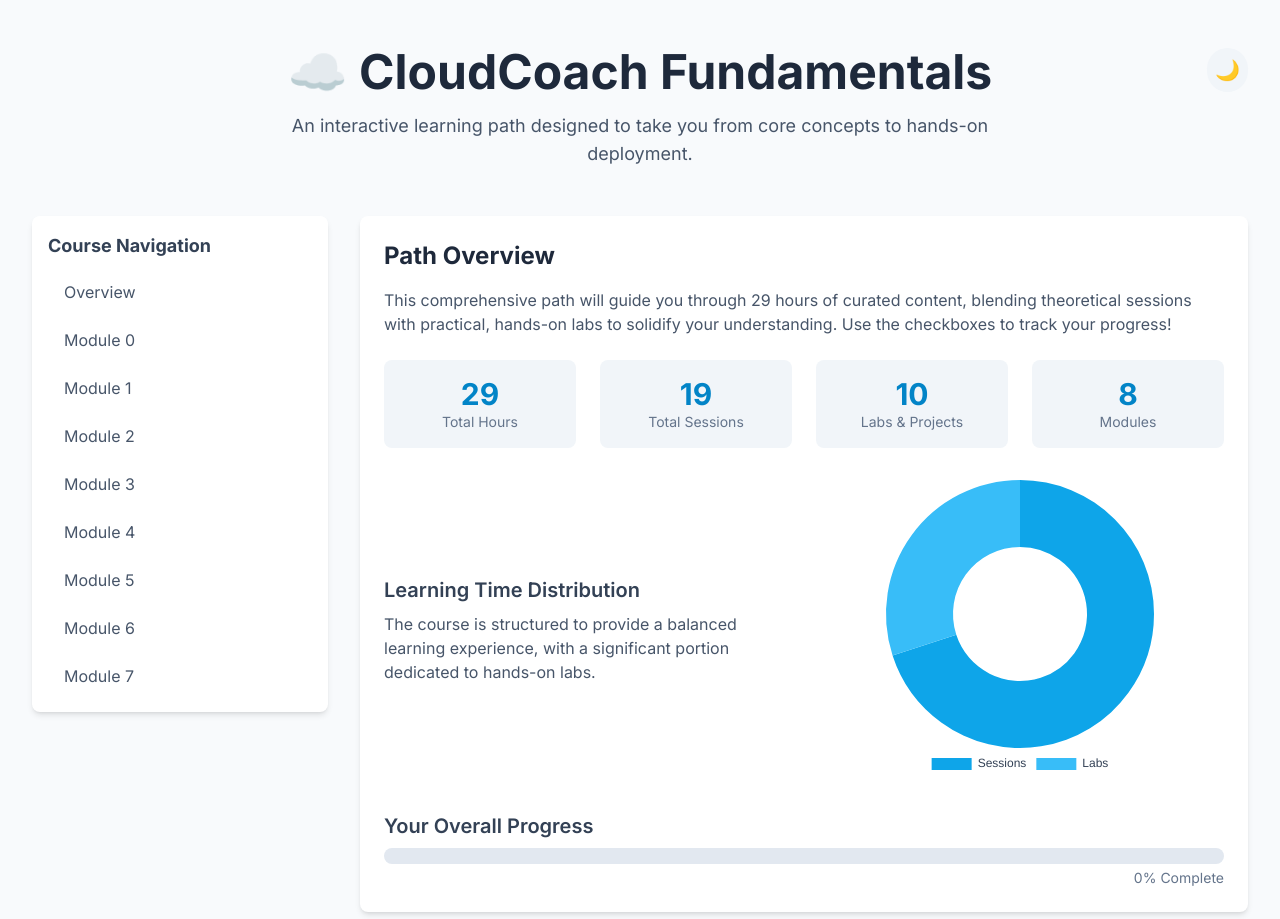
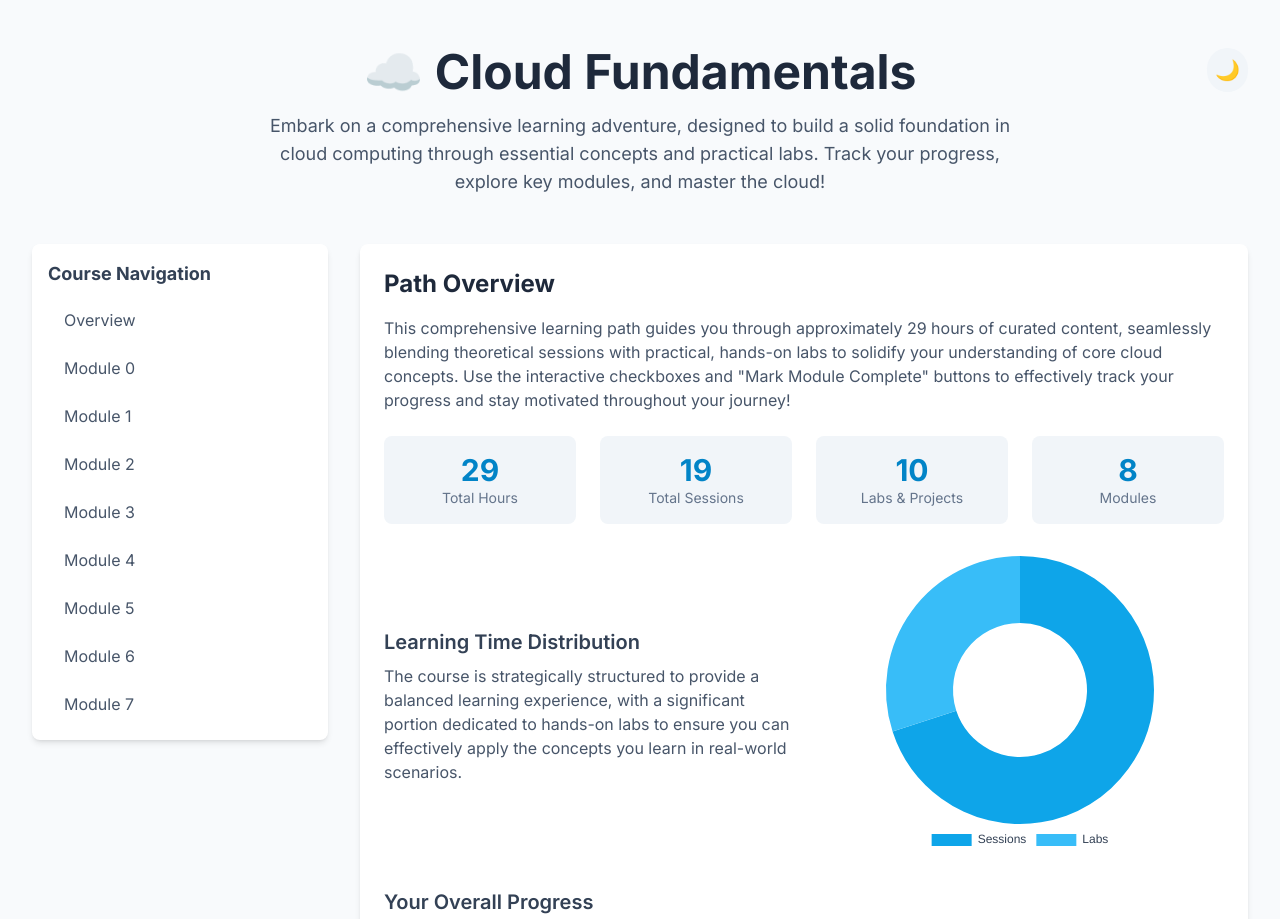
Before and after one commit to anderson-metsanou/cloud-fundamentals-path, a plain HTML site: page index.html in a window 1280 px wide. Shown: the top 919 px of the page. Drawn offline with nearby package versions, Linux system fonts and the light colour scheme.

Commit message:
update index page

```diff
--- a/index.html
+++ b/index.html
@@ -61,8 +61,8 @@
   <div class="container mx-auto px-4 sm:px-6 lg:px-8 py-8 md:py-12">
 
     <header class="text-center mb-12 relative">
-      <h1 class="text-4xl md:text-5xl font-bold text-slate-800">☁️ CloudCoach Fundamentals</h1>
-      <p class="mt-4 text-lg text-slate-600 max-w-3xl mx-auto">An interactive learning path designed to take you from core concepts to hands-on deployment.</p>
+      <h1 class="text-4xl md:text-5xl font-bold text-slate-800">☁️ Cloud Fundamentals</h1>
+      <p class="mt-4 text-lg text-slate-600 max-w-3xl mx-auto">Embark on a comprehensive learning adventure, designed to build a solid foundation in cloud computing through essential concepts and practical labs. Track your progress, explore key modules, and master the cloud!</p>
       <button id="theme-toggle" class="absolute top-0 right-0 p-2 rounded-full bg-slate-100 text-slate-700 hover:bg-slate-200 focus:outline-none focus:ring-2 focus:ring-sky-500 dark:bg-slate-600 dark:text-slate-200 dark:hover:bg-slate-500 transition-colors">
         <span id="theme-icon" class="text-xl">🌙</span>
       </button>
@@ -84,7 +84,7 @@
         <!-- Overview -->
         <section id="overview" class="mb-12 p-6 bg-white rounded-lg shadow-md">
           <h2 class="text-2xl font-bold text-slate-800 mb-4">Path Overview</h2>
-          <p class="text-slate-600 mb-6">This comprehensive path will guide you through 29 hours of curated content, blending theoretical sessions with practical, hands-on labs to solidify your understanding. Use the checkboxes to track your progress!</p>
+          <p class="text-slate-600 mb-6">This comprehensive learning path guides you through approximately 29 hours of curated content, seamlessly blending theoretical sessions with practical, hands-on labs to solidify your understanding of core cloud concepts. Use the interactive checkboxes and "Mark Module Complete" buttons to effectively track your progress and stay motivated throughout your journey!</p>
 
           <!-- Stats -->
           <div class="grid grid-cols-1 sm:grid-cols-2 lg:grid-cols-4 gap-6 mb-8">
@@ -110,7 +110,7 @@
           <div class="grid grid-cols-1 lg:grid-cols-2 gap-6 items-center">
             <div>
               <h3 class="text-xl font-semibold text-slate-700 mb-2">Learning Time Distribution</h3>
-              <p class="text-slate-600">The course is structured to provide a balanced learning experience, with a significant portion dedicated to hands-on labs.</p>
+              <p class="text-slate-600">The course is strategically structured to provide a balanced learning experience, with a significant portion dedicated to hands-on labs to ensure you can effectively apply the concepts you learn in real-world scenarios.</p>
             </div>
             <div class="chart-container">
               <canvas id="timeSplitChart"></canvas>
```
